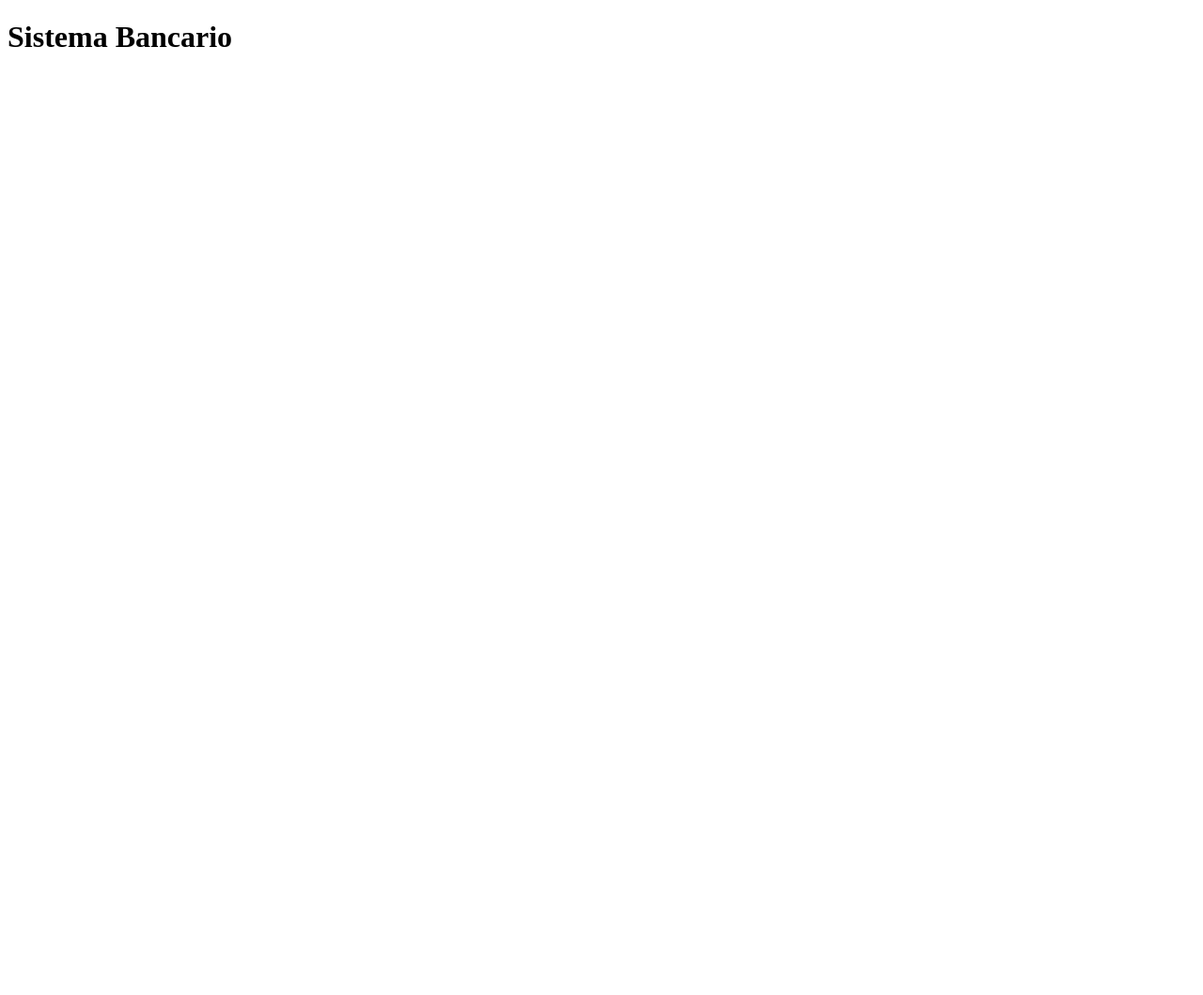
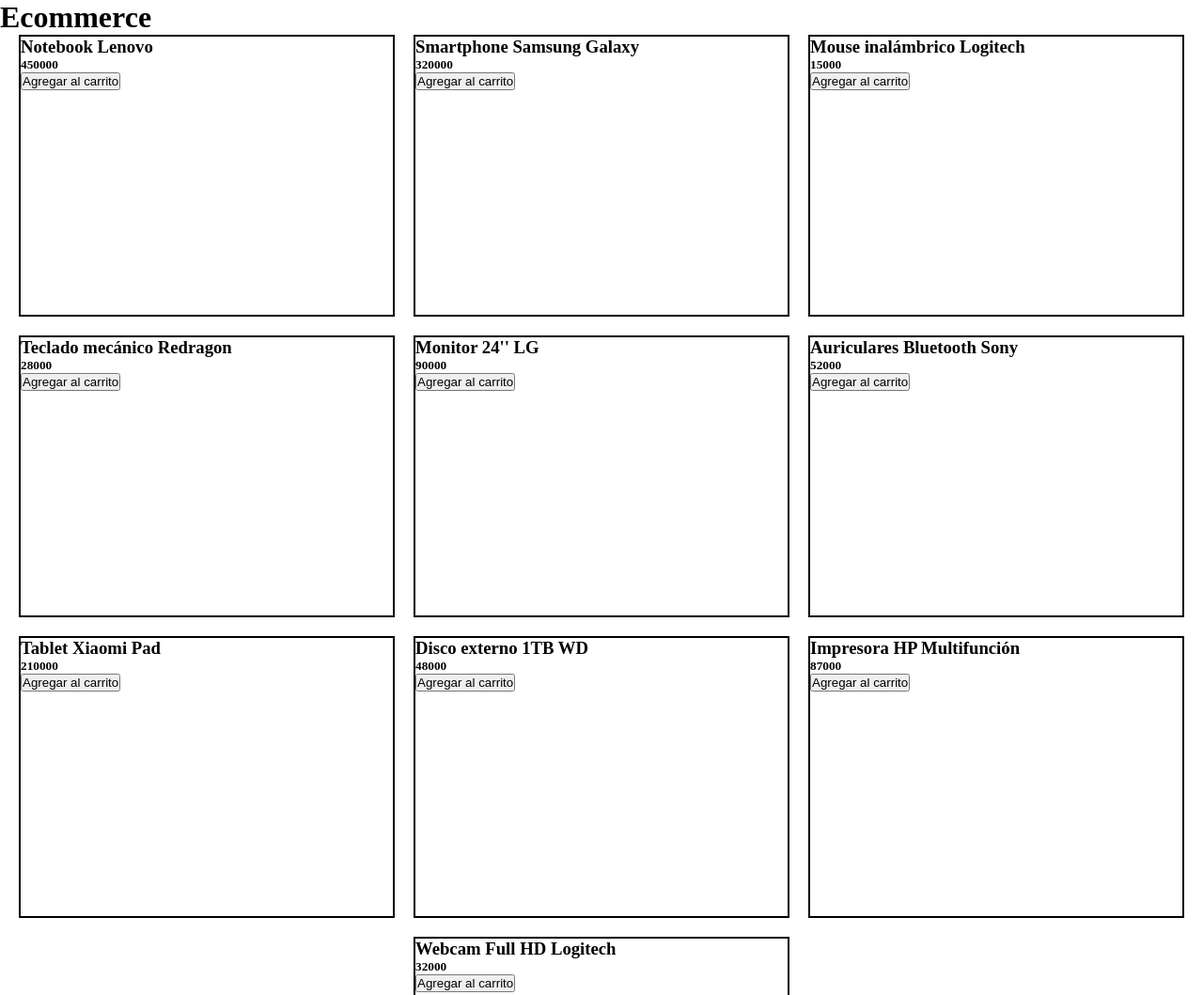
Before and after one commit to lucianafalcon/Fullstack_Crud_Demo, a plain HTML site: page 7.dom/ecommerce/index.html in a window 1280 px wide. Shown: the top 1059 px of the page at 94% size. Before the commit the page ends 800 px from the top, so only its background shows below. Drawn offline with Linux system fonts and the light colour scheme; files that its build step writes are made by us from their sources.

Commit message:
javascript

```diff
--- a/6.funciones_orden_superior/ejemplo_sistema_bancario/index.html
+++ b/7.dom/ecommerce/index.html
@@ -3,12 +3,12 @@
   <head>
     <meta charset="UTF-8" />
     <meta name="viewport" content="width=device-width, initial-scale=1.0" />
-    <!-- Vincular CSS -->
     <link rel="stylesheet" href="styles.css" />
     <title>Document</title>
   </head>
   <body>
-    <h1>Sistema Bancario</h1>
+    <h1 id=""title">Ecommerce</h1>
+    <div class="productos"></div>
 
     <script src="./main.js"></script>
   </body>
--- /dev/null
+++ b/7.dom/ecommerce/main.js
@@ -0,0 +1,42 @@
+/*********************************************************************************
+Ejemplo:
+Renderizado dinámico de productos en el carrito
+*********************************************************************************/
+
+// simulo que esto es la base de datos
+const productos = [
+  { id: 1, nombre: "Notebook Lenovo", precio: 450000, stock: 12 },
+  { id: 2, nombre: "Smartphone Samsung Galaxy", precio: 320000, stock: 8 },
+  { id: 3, nombre: "Mouse inalámbrico Logitech", precio: 15000, stock: 25 },
+  { id: 4, nombre: "Teclado mecánico Redragon", precio: 28000, stock: 10 },
+  { id: 5, nombre: "Monitor 24'' LG", precio: 90000, stock: 6 },
+  { id: 6, nombre: "Auriculares Bluetooth Sony", precio: 52000, stock: 15 },
+  { id: 7, nombre: "Tablet Xiaomi Pad", precio: 210000, stock: 7 },
+  { id: 8, nombre: "Disco externo 1TB WD", precio: 48000, stock: 14 },
+  { id: 9, nombre: "Impresora HP Multifunción", precio: 87000, stock: 5 },
+  { id: 10, nombre: "Webcam Full HD Logitech", precio: 32000, stock: 11 },
+];
+// en realidad si viene de la db lo recupero en js con fetch: const productos = fetch()
+// --> ver clase db
+//-----------------
+
+// renderizar = producir una representación visual de algo (mostrar)
+const renderizarProductos = () => {
+  let contenedor = document.querySelector(".productos");
+  let htmlCompletoDeProductos = ""; // me armo el string de los productos
+
+  productos.forEach((producto) => {
+    //con foreach accedo al callback --> y el callback me da acceso a cada uno de los productos
+    htmlCompletoDeProductos += `
+    <div class="producto">
+        <h3>${producto.nombre}</h3>
+        <h5>${producto.precio}</h5>
+        <button>Agregar al carrito</button>
+    </div>
+    `;
+  });
+
+  contenedor.innerHTML = htmlCompletoDeProductos; // reemplazo todo lo que estaba dentro del nodo html "contenedor" con el contenido que tenga la variable html
+};
+
+renderizarProductos();
--- /dev/null
+++ b/7.dom/ecommerce/styles.css
@@ -0,0 +1,29 @@
+* {
+  margin: 0;
+  padding: 0;
+  box-sizing: border-box;
+}
+
+.productos {
+  display: flex;
+  flex-wrap: wrap;
+  justify-content: center;
+  align-items: center;
+  gap: 20px;
+}
+
+.producto {
+  border: 2px solid black;
+  width: 400px;
+  height: 300px;
+}
+
+.titulo {
+  font-size: 32px;
+  font-weight: bold;
+  color: peru;
+}
+
+.dark {
+  background-color: black;
+}
--- a/7.dom/ejemplo_carrito/main.js
+++ /dev/null
@@ -1,4 +0,0 @@
-/*********************************************************************************
-Ejemplo:
-carrito desde js
-*********************************************************************************/
```
Also changed, not shown: 4.objetos_y_arrays/index.html (+0 -1 lines), 5.funciones_constructoras_y_almacenamiento/index.html (+0 -3 lines), 6.funciones_orden_superior/index.html (+0 -3 lines), 6.funciones_orden_superior/sistema_bancario/index.html (renamed from 7.dom/ejemplo_carrito/index.html, +1 -3 lines), 7.dom/index.html (+9 -0 lines), 7.dom/practica.js (+30 -1 lines), 5.funciones_constructoras_y_almacenamiento/json.png (added), 6.funciones_orden_superior/sistema_bancario/main.js (renamed from 6.funciones_orden_superior/ejemplo_sistema_bancario/main.js), 7.dom/ejemplo_carrito/styles.css (deleted).
